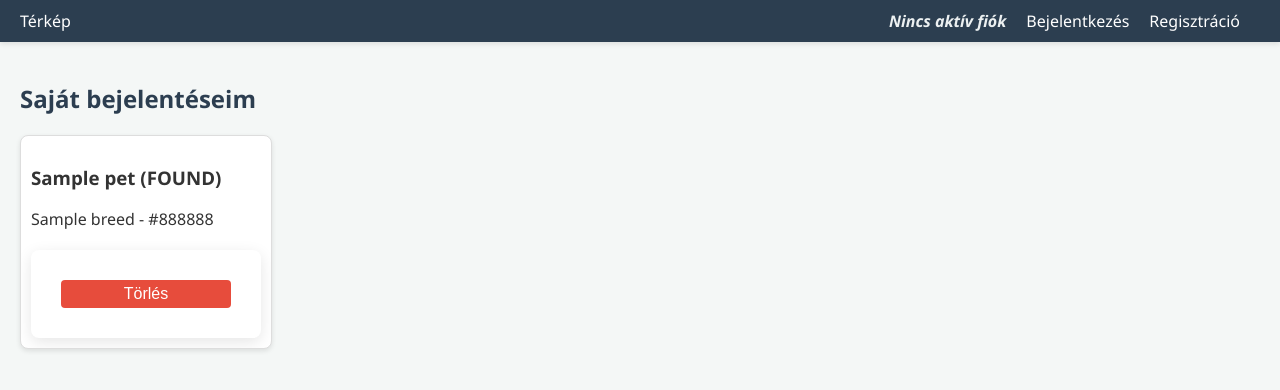
After one commit to MrHerculePoirot/Szakdolgozat, a Flask app: template templates/my_pets.html in a window 1280 px wide. The commit adds this page. Shown: the top 390 px of the page. Run offline with Flask 3, Linux system fonts and the light colour scheme; the template is opened without the code that fills it: most values are stand-ins (such as "Sample title", 1, 10 or a date in 2020).

Commit message:
Viewing animals

```diff
--- a/app.py
+++ b/app.py
@@ -5,8 +5,13 @@ from werkzeug.utils import secure_filename
 from werkzeug.security import generate_password_hash, check_password_hash
 from flask_login import LoginManager, login_user, logout_user, login_required, current_user
 from models import db, init_app
-from models.animal import Dog, Cat, Other, Animal
+from models.address import Address
+from models.phone import PhoneNumber
 from models.user import User
+from models.animal import Animal, Dog, Cat, Other
+
+# Környezeti változók betöltése
+load_dotenv()
 
 def create_app():
     app = Flask(__name__)
@@ -147,6 +152,33 @@ def create_app():
         db.session.commit()
 
         return jsonify({"message": "Sikeres rögzítés!"}), 201
+
+    @app.route('/my_pets')
+    @login_required
+    def my_pets():
+        # Csak a bejelentkezett felhasználó állatait kérjük le
+        user_pets = Animal.query.filter_by(user_id=current_user.id).all()
+        return render_template('my_pets.html', pets=user_pets)
+
+    @app.route('/delete_pet/<int:pet_id>', methods=['POST'])
+    @login_required
+    def delete_pet(pet_id):
+        pet = Animal.query.get_or_404(pet_id)
+        # Biztonsági ellenőrzés: csak a sajátját törölhesse
+        if pet.user_id != current_user.id:
+            return "Nincs jogosultságod!", 403
+
+        # Ha volt képe, töröljük a fájlrendszerből is
+        if pet.photo_path:
+            try:
+                os.remove(os.path.join(app.config['UPLOAD_FOLDER'], pet.photo_path))
+            except:
+                pass # Ha a fájl már nincs ott, ne szálljon el
+
+        db.session.delete(pet)
+        db.session.commit()
+        return redirect(url_for('my_pets'))
+
     return app
 
 if __name__ == '__main__':
--- a/static/style.css
+++ b/static/style.css
@@ -129,3 +129,40 @@ select {
     border-radius: 4px;
     border: 1px solid #ddd;
 }
+.pet-list {
+    display: flex;
+    flex-wrap: wrap;
+    gap: 20px;
+}
+
+.pet-card {
+    background: white;
+    border: 1px solid #ddd;
+    border-radius: 8px;
+    width: 250px;
+    overflow: hidden;
+    box-shadow: 0 2px 5px rgba(0,0,0,0.1);
+}
+
+.pet-thumb {
+    width: 100%;
+    height: 150px;
+    object-fit: cover;
+}
+
+.pet-info {
+    padding: 10px;
+}
+
+.btn-delete {
+    background: #e74c3c;
+    color: white;
+    border: none;
+    padding: 5px 10px;
+    border-radius: 4px;
+    cursor: pointer;
+}
+
+.btn-delete:hover {
+    background: #c0392b;
+}
--- a/templates/base.html
+++ b/templates/base.html
@@ -12,7 +12,8 @@
         </div>
         <div class="nav-right">
             {% if current_user.is_authenticated %}
-                <a href="{{ url_for('add_pet') }}" class="user-link">{{ current_user.username }}</a>
+                <a href="{{ url_for('my_pets') }}" class="user-link">{{ current_user.username }}</a>
+                <a href="{{ url_for('add_pet') }}" class="nav-link">+ Új állat</a>
                 <a href="/logout">Kijelentkezés</a>
             {% else %}
                 <span class="user-display">Nincs aktív fiók</span>
--- /dev/null
+++ b/templates/my_pets.html
@@ -0,0 +1,27 @@
+{% extends "base.html" %}
+
+{% block title %}Saját állataim{% endblock %}
+
+{% block content %}
+<div class="container">
+    <h2>Saját bejelentéseim</h2>
+    <div class="pet-list">
+        {% for pet in pets %}
+        <div class="pet-card">
+            {% if pet.photo_path %}
+                <img src="{{ url_for('static', filename='uploads/' + pet.photo_path) }}" class="pet-thumb">
+            {% endif %}
+            <div class="pet-info">
+                <h3>{{ pet.name or "Névtelen" }} ({{ pet.status }})</h3>
+                <p>{{ pet.breed }} - {{ pet.colour }}</p>
+                <form action="{{ url_for('delete_pet', pet_id=pet.id) }}" method="POST">
+                    <button type="submit" class="btn-delete" onclick="return confirm('Biztosan törlöd?')">Törlés</button>
+                </form>
+            </div>
+        </div>
+        {% else %}
+            <p>Még nem töltöttél fel állatot.</p>
+        {% endfor %}
+    </div>
+</div>
+{% endblock %}
```
Also changed, not shown: static/uploads/drog.jpg (added), static/uploads/maska.jpg (added).
